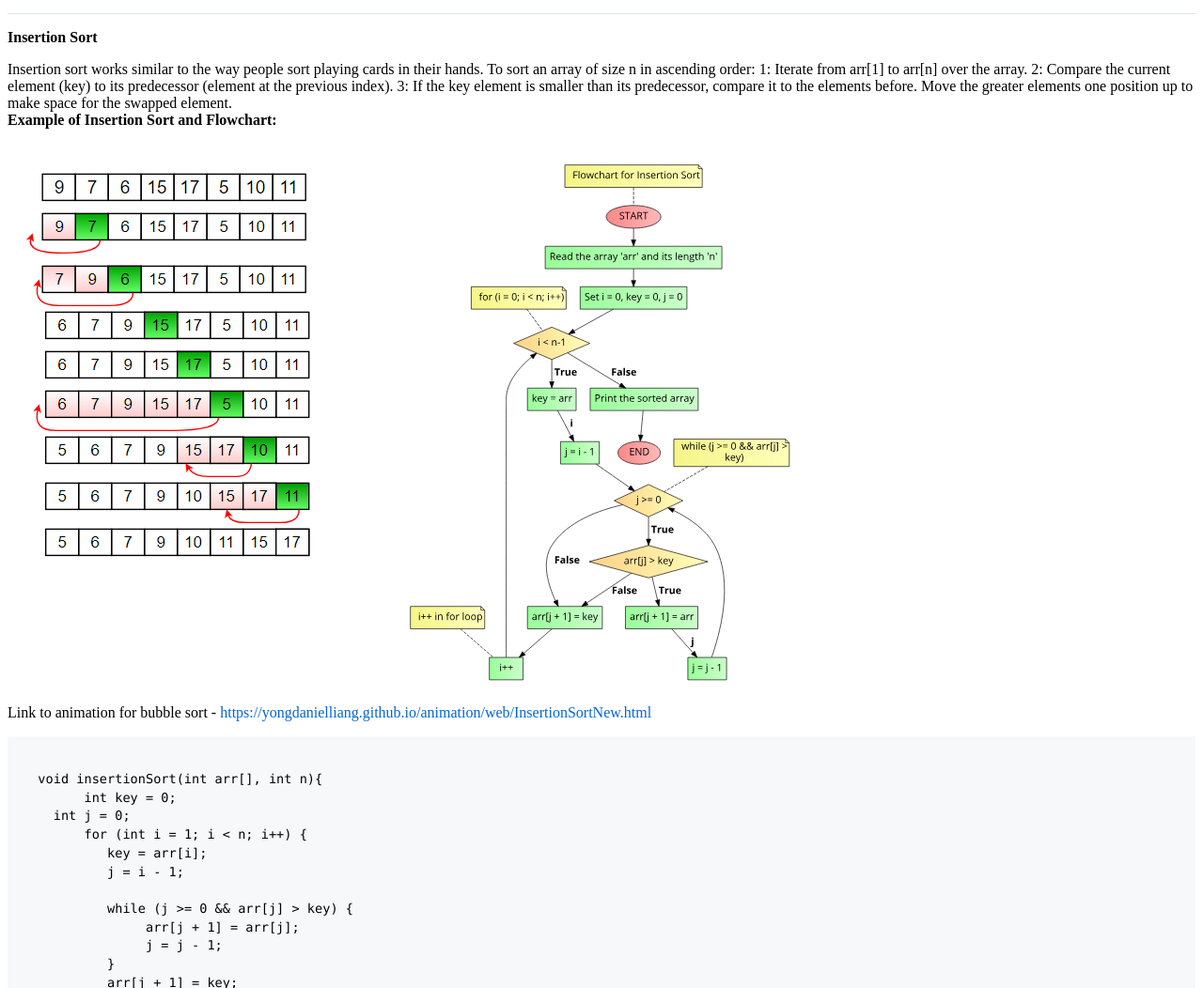
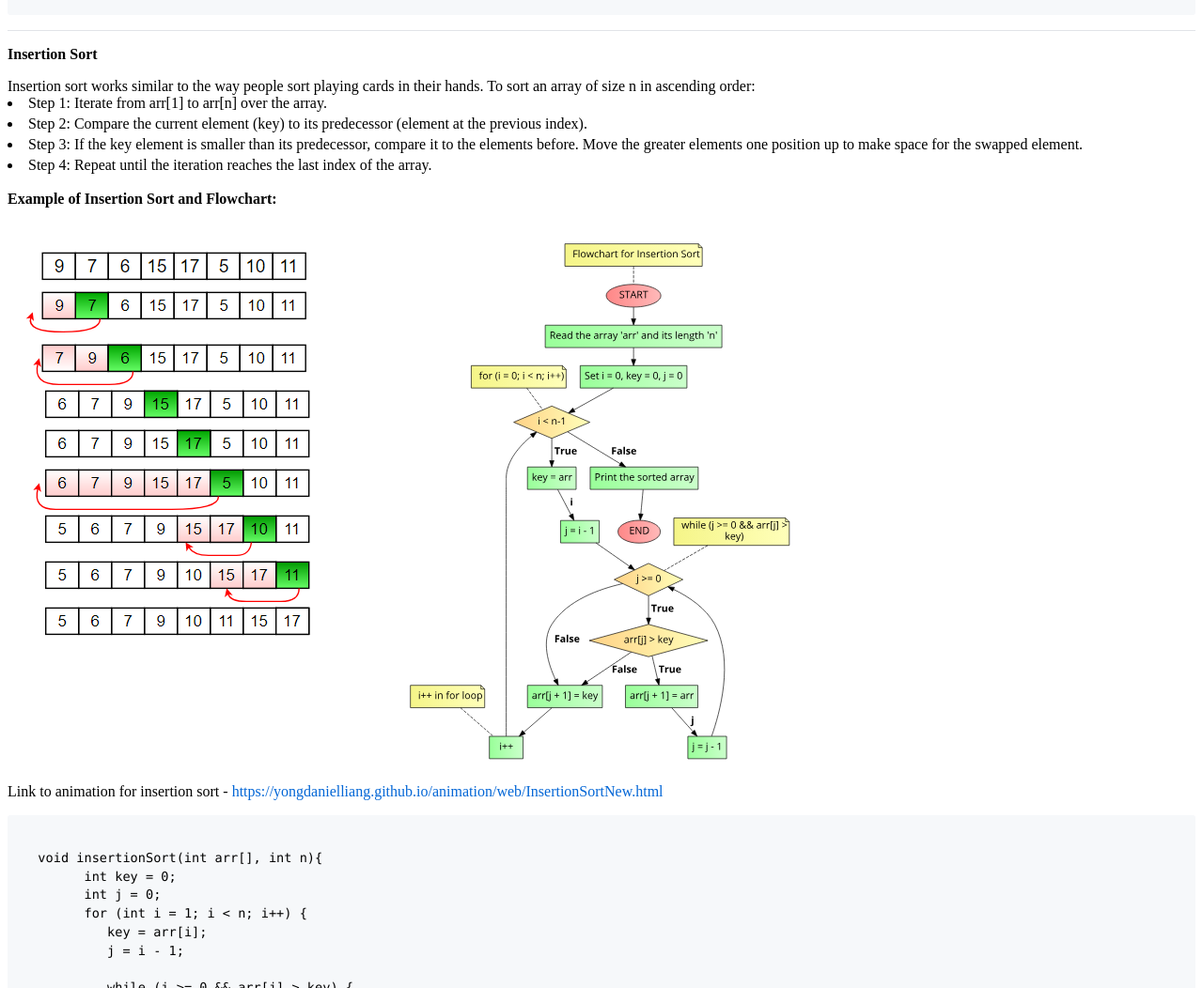
Before and after one commit to aniket-acad/aniket-acad.github.io, a plain HTML site: page csl102/sorting.html in a window 1280 px wide. Shown: the part 2370-3422 px from the top of the page at 94% size. Drawn offline with nearby package versions, Linux system fonts and the light colour scheme.

Commit message:
Update sorting.html

```diff
--- a/csl102/sorting.html
+++ b/csl102/sorting.html
@@ -718,6 +718,7 @@ hr {
 <h4>CSL 102; Data Structures; IIIT Nagpur; Created by: Dr. Aniket Pingley</h4>
 <p><strong>Selection Sort</strong></p>
 <p>This way of sorting is simplest to imagine. We tend to utilize the principle of selection sort in our day-to-day lives. Assume that we wish to sort a series of values in ascending order. Intuitvely, we will first traverse through an array an select the smallest element and keep it aside. From the remaining elements in the array we will again repeat the steps to find and keep the smallest element aside. </p>
+<br>
 <p><strong>Example of Selection Sort:</strong></p>
 <p>Conside the following array consisting of 6 elements: [23, 4, 56, 1, 78, 2]</p>
 <ul>
@@ -778,10 +779,12 @@ Bubble sort is a simple sorting algorithm that repeatedly iterates through an ar
 <hr>
 <p><strong>Insertion Sort</strong></p>
 Insertion sort works similar to the way people sort playing cards in their hands. To sort an array of size n in ascending order:
-1: Iterate from arr[1] to arr[n] over the array.
-2: Compare the current element (key) to its predecessor (element at the previous index).
-3: If the key element is smaller than its predecessor, compare it to the elements before. Move the greater elements one position up to make space for the swapped element.
+<li>Step 1: Iterate from arr[1] to arr[n] over the array.</li>
+<li>Step 2: Compare the current element (key) to its predecessor (element at the previous index).</li>
+<li>Step 3: If the key element is smaller than its predecessor, compare it to the elements before. Move the greater elements one position up to make space for the swapped element. </li>
+<li>Step 4: Repeat until the iteration reaches the last index of the array.</li>
 
+<br>
 <p><strong>Example of Insertion Sort and Flowchart:</strong></p>
 <div class="row">
   <div class="column">
@@ -792,12 +795,12 @@ Insertion sort works similar to the way people sort playing cards in their hands
   </div>
 </div>
 
-<p>Link to animation for bubble sort - <a href="https://yongdanielliang.github.io/animation/web/InsertionSortNew.html">https://yongdanielliang.github.io/animation/web/InsertionSortNew.html</a></p>
+<p>Link to animation for insertion sort - <a href="https://yongdanielliang.github.io/animation/web/InsertionSortNew.html">https://yongdanielliang.github.io/animation/web/InsertionSortNew.html</a></p>
 
 <pre class="cm-s-default CodeMirror"><code>
   void insertionSort(int arr[], int n){
 	int key = 0;
-    int j = 0;
+    	int j = 0;
 	for (int i = 1; i < n; i++) {
 	   key = arr[i];
 	   j = i - 1;
```
